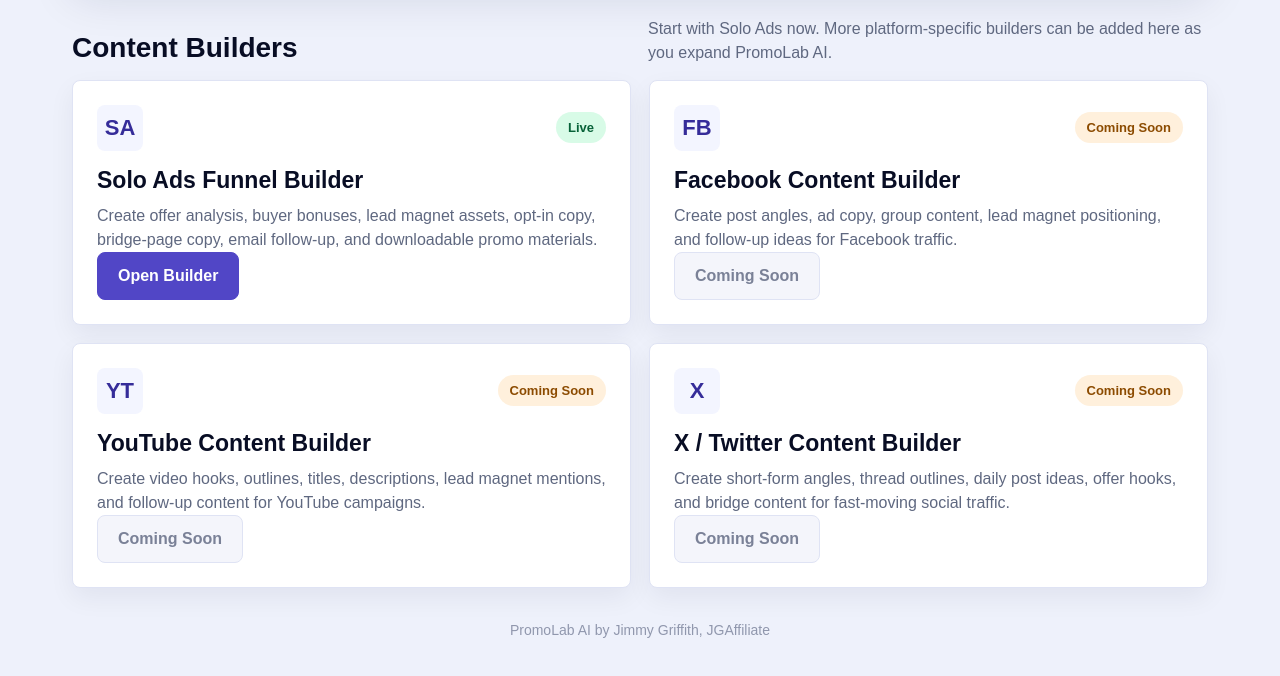
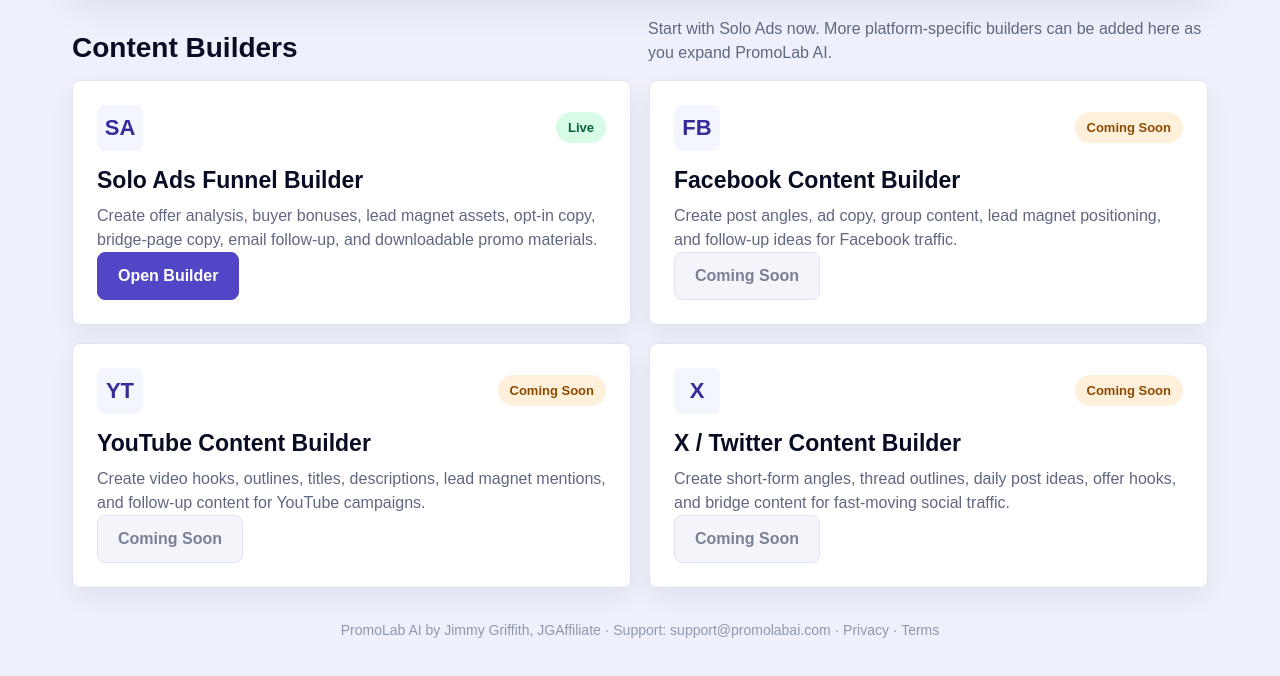
Before and after one commit to jimmyg64/promolab, a website: page public/index.html in a window 1280 px wide. Shown: the part 458-1134 px from the top of the page. Drawn offline with Linux system fonts and the light colour scheme.

Commit message:
Update index.html

```diff
--- a/public/index.html
+++ b/public/index.html
@@ -374,7 +374,7 @@
       </article>
     </section>
 
-    <div class="footer">PromoLab AI by Jimmy Griffith, JGAffiliate</div>
+    <div class="footer">PromoLab AI by Jimmy Griffith, JGAffiliate · Support: <a href="mailto:support@promolabai.com">support@promolabai.com</a> · <a href="/privacy.html">Privacy</a> · <a href="/terms.html">Terms</a></div>
   </main>
 </body>
 </html>
```
